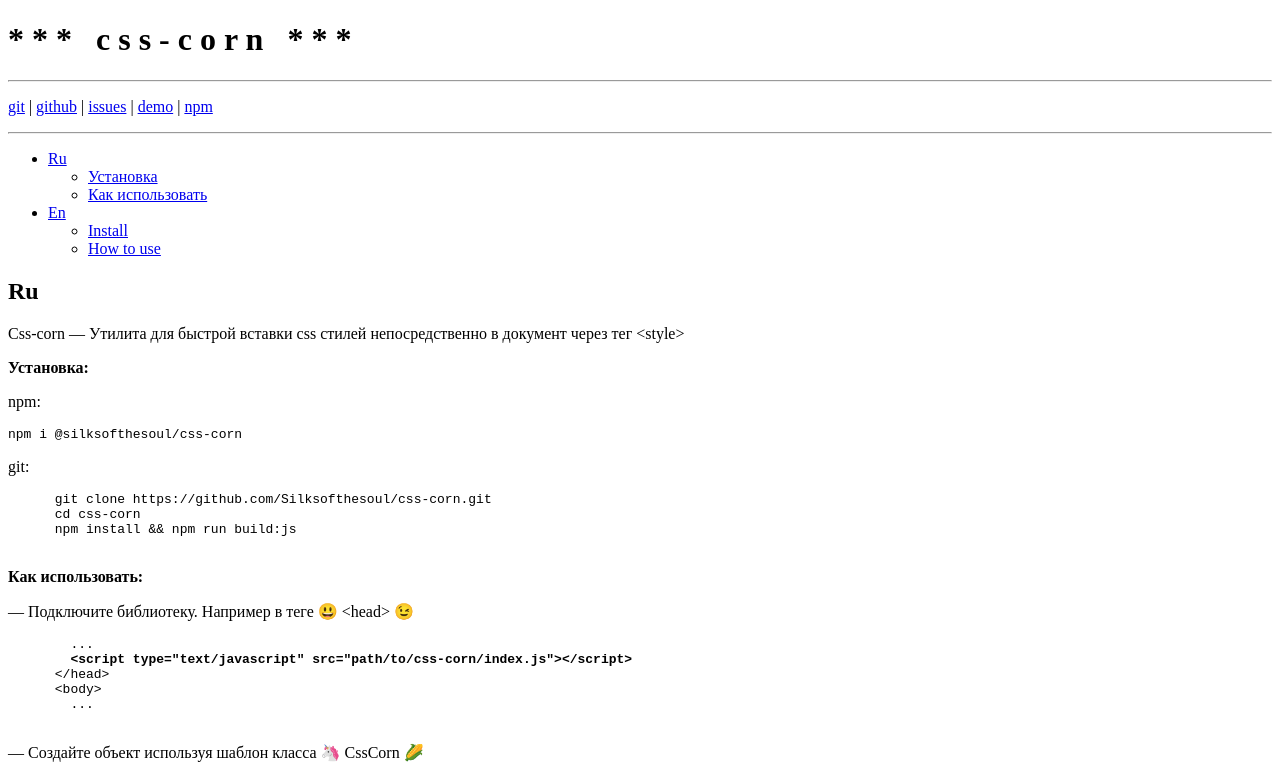
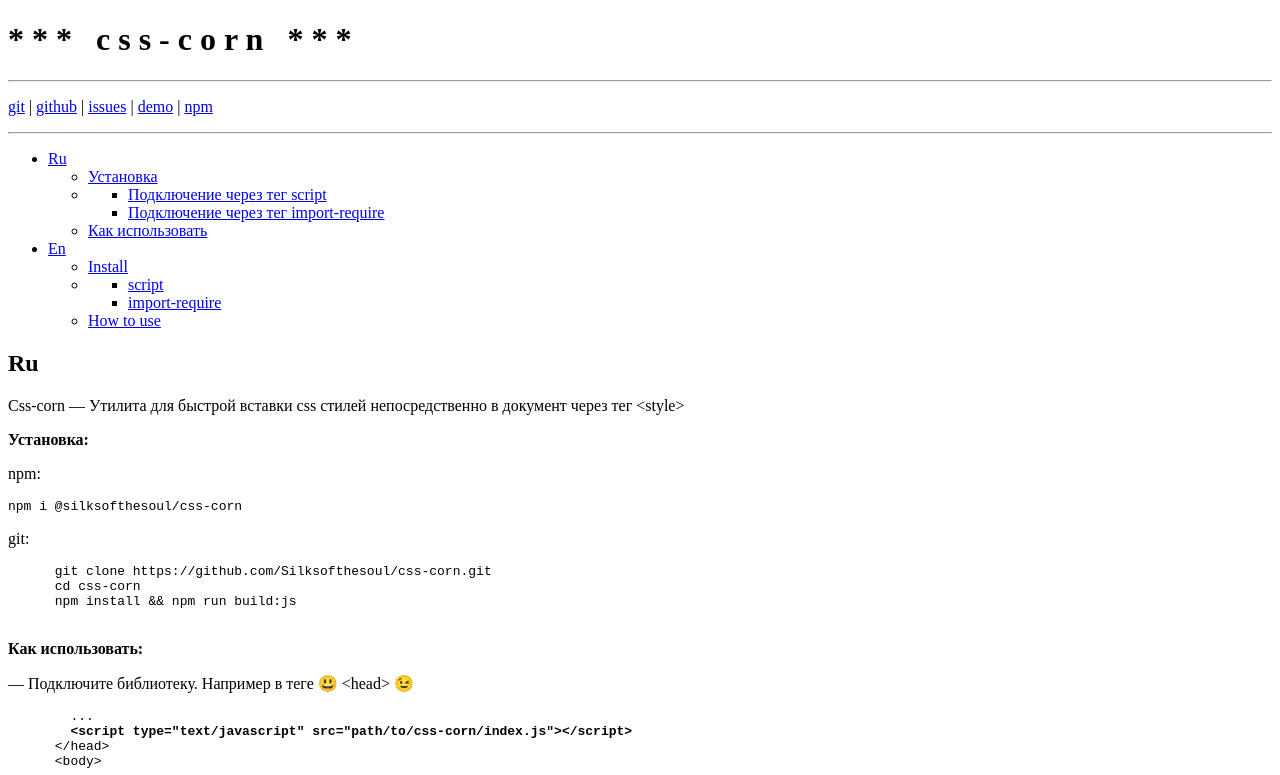
Before and after one commit to Silksofthesoul/css-corn, a website built with webpack: page demo.html in a window 1280 px wide. Shown: the top 775 px of the page. Built offline with nearby package versions, Linux system fonts and the light colour scheme.

Commit message:
update demo & README

```diff
--- a/demo.html
+++ b/demo.html
@@ -41,6 +41,12 @@
         <a href="#ru">Ru</a>
         <ul>
           <li><a href="#%D1%83%D1%81%D1%82%D0%B0%D0%BD%D0%BE%D0%B2%D0%BA%D0%B0">Установка</a></li>
+          <li>
+            <ul>
+              <li><a href="#!script">Подключение через тег script</a></li>
+              <li><a href="#!import-require">Подключение через тег import-require</a></li>
+            </ul>
+          </li>
           <li><a href="#%D0%BA%D0%B0%D0%BA-%D0%B8%D1%81%D0%BF%D0%BE%D0%BB%D1%8C%D0%B7%D0%BE%D0%B2%D0%B0%D1%82%D1%8C">Как использовать</a></li>
         </ul>
       </li>
@@ -48,6 +54,12 @@
         <a href="#en">En</a>
         <ul>
           <li><a href="#install">Install</a></li>
+          <li>
+            <ul>
+              <li><a href="#script">script</a></li>
+              <li><a href="#import-require">import-require</a></li>
+            </ul>
+          </li>
           <li><a href="#How-to-use">How to use</a></li>
         </ul>
       </li>
```
Also changed, not shown: README.md.
